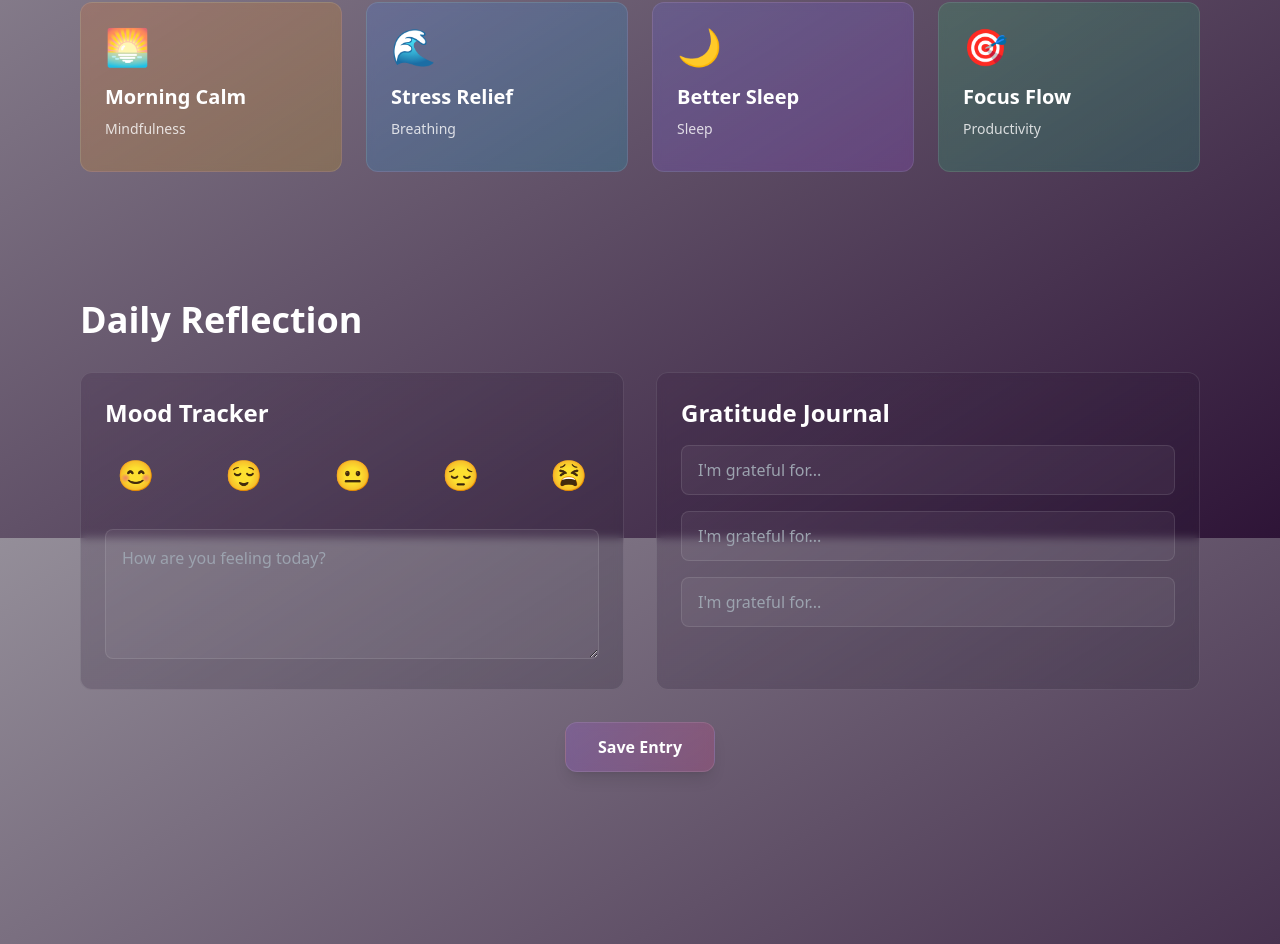
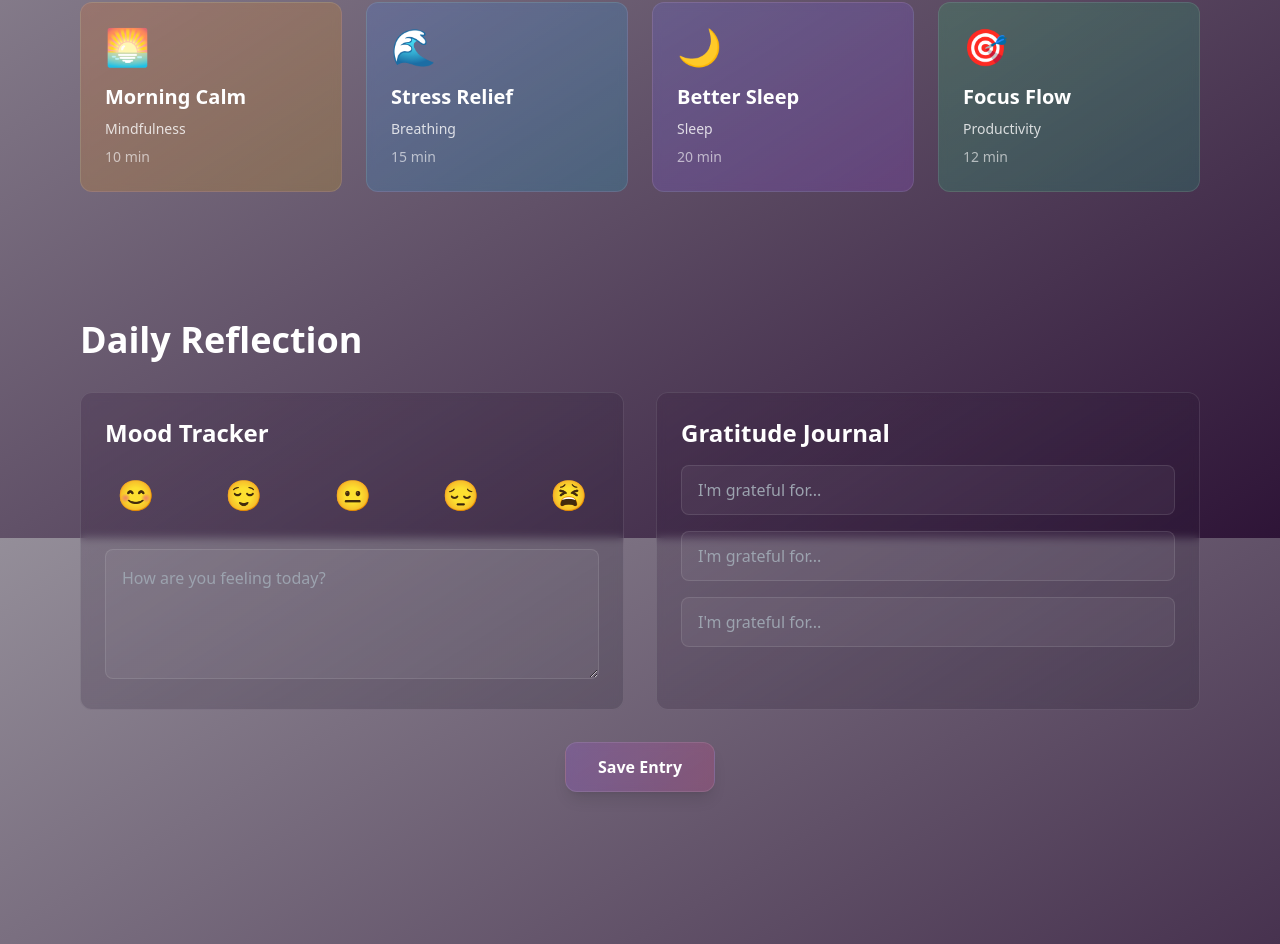
Before and after one commit to mohamedhhersi/wellness-tracker, a Next.js app: page / in a window 1280 px wide. Shown: the part 1862-2806 px from the top of the page. Built offline with nearby package versions, Linux system fonts and the light colour scheme.

Commit message:
added proper typing

```diff
--- a/components/FeatureShowcase.tsx
+++ b/components/FeatureShowcase.tsx
@@ -3,7 +3,14 @@ import { motion } from "framer-motion";
 import { useInView } from "framer-motion";
 import { useRef } from "react";
 
-const features = [
+interface Feature {
+  title: string;
+  description: string;
+  icon: string;
+  color: string;
+}
+
+const features: Feature[] = [
   {
     title: "Progress Insights",
     description: "View detailed analytics and trends of your habits over time",
@@ -53,7 +60,7 @@ const FeatureShowcase: React.FC = () => {
   );
 };
 
-const FeatureCard = ({ feature, index }) => {
+const FeatureCard: React.FC<{ feature: Feature; index: number }> = ({ feature, index }) => {
   const ref = useRef(null);
   const isInView = useInView(ref, { once: true });
 
--- a/components/MeditationSection.tsx
+++ b/components/MeditationSection.tsx
@@ -1,30 +1,42 @@
 import React from "react";
 import { motion } from "framer-motion";
 
-const meditations = [
+interface Meditation {
+  title: string;
+  category: string;
+  image: string;
+  color: string;
+  duration: string;
+}
+
+const meditations: Meditation[] = [
   {
     title: "Morning Calm",
     category: "Mindfulness",
     image: "🌅",
     color: "from-orange-500/20 to-yellow-500/20",
+    duration: "10 min"
   },
   {
     title: "Stress Relief",
     category: "Breathing",
     image: "🌊",
     color: "from-blue-500/20 to-cyan-500/20",
+    duration: "15 min"
   },
   {
     title: "Better Sleep",
     category: "Sleep",
     image: "🌙",
     color: "from-indigo-500/20 to-purple-500/20",
+    duration: "20 min"
   },
   {
     title: "Focus Flow",
     category: "Productivity",
     image: "🎯",
     color: "from-green-500/20 to-emerald-500/20",
+    duration: "12 min"
   },
 ];
 
```
Also changed, not shown: components/StatsOverview.tsx (+8 -1 lines).
